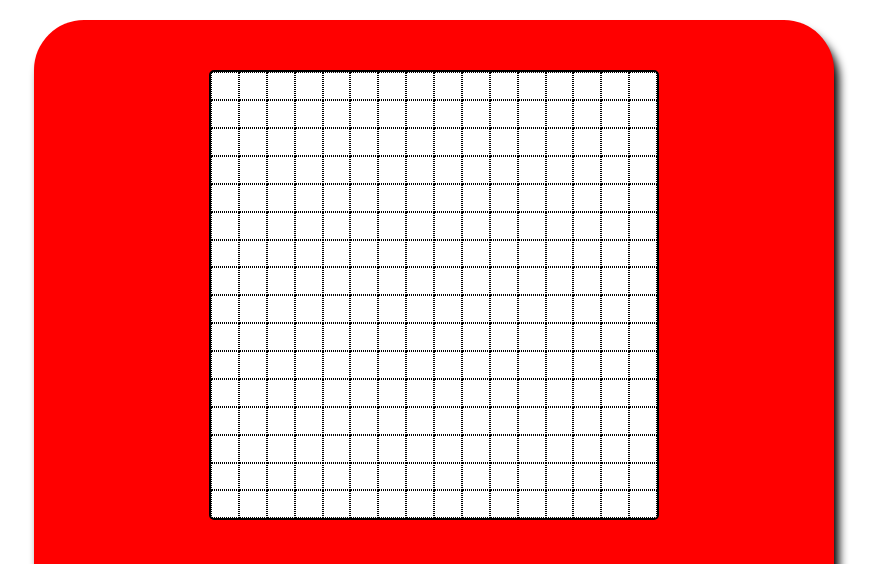
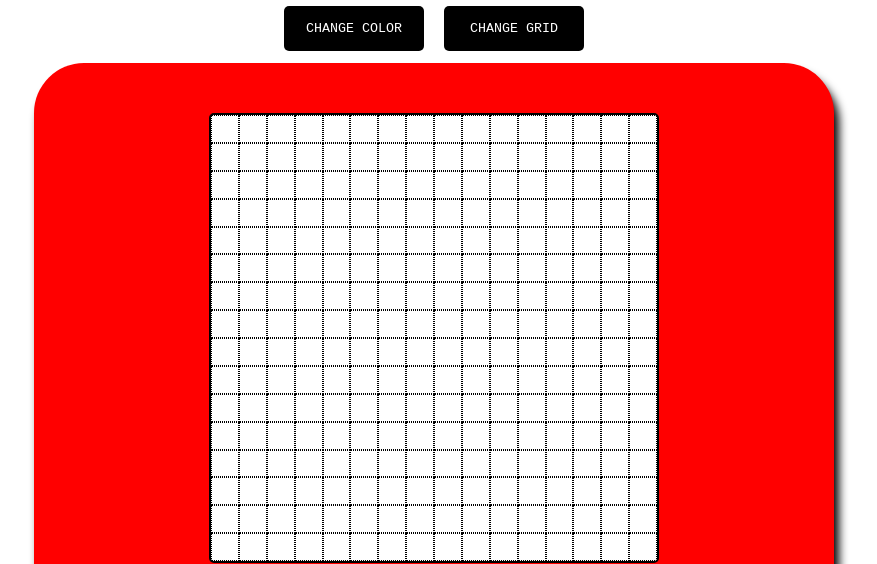
Before and after one commit to artsycoder533/etch-a-sketch, a plain HTML site: page index.html in a window 1280 px wide. Shown: the top 564 px of the page, without its empty margins (206-1083 px from the left). Drawn offline with Linux system fonts and the light colour scheme; a web font is replaced by a local one.

Commit message:
added control buttons to index.html for added functionality

```diff
--- a/index.html
+++ b/index.html
@@ -13,6 +13,10 @@
 
 </head>
 <body>
+    <div class="controls">
+        <button class="control-btn change-color">change color</button>
+        <button class="control-btn change-grid">change grid</button>
+    </div>
     <div class="outside-wrapper">
         <!-- <input type="number" min="3" max="100">
         <input type="color" > -->
@@ -20,7 +24,7 @@
 
         </div>
         <div class="button-wrapper">
-            <button class="buttons populate">Draw</button>
+            <button class="buttons">Power</button>
             <p>Etch-A-Sketch</p>
             <button class="buttons erase">Erase</button>
         </div>
--- a/script.js
+++ b/script.js
@@ -1,5 +1,5 @@
 let container = document.querySelector('.container');
-const btn = document.querySelector('.populate');
+const changeGrid = document.querySelector('.change-grid');
 const btnErase = document.querySelector('.erase');
 
 
--- a/style.css
+++ b/style.css
@@ -7,10 +7,29 @@
 
 body {
     height: 100vh;
+    width: 100%;
     display: grid;
     place-items: center;
 }
 
+.controls {
+    width: 300px;
+    display: grid;
+    grid-template-columns: 1fr 1fr;
+    gap: 20px;
+
+}
+
+.control-btn {
+    padding: 15px;
+    font-family:'Courier New', Courier, monospace;
+    text-transform: uppercase;
+    background: black;
+    color: white;
+    border-radius: 5px;
+    border: none;
+    cursor: pointer;
+}
 .outside-wrapper {
     display: flex;
     flex-direction: column;
```
